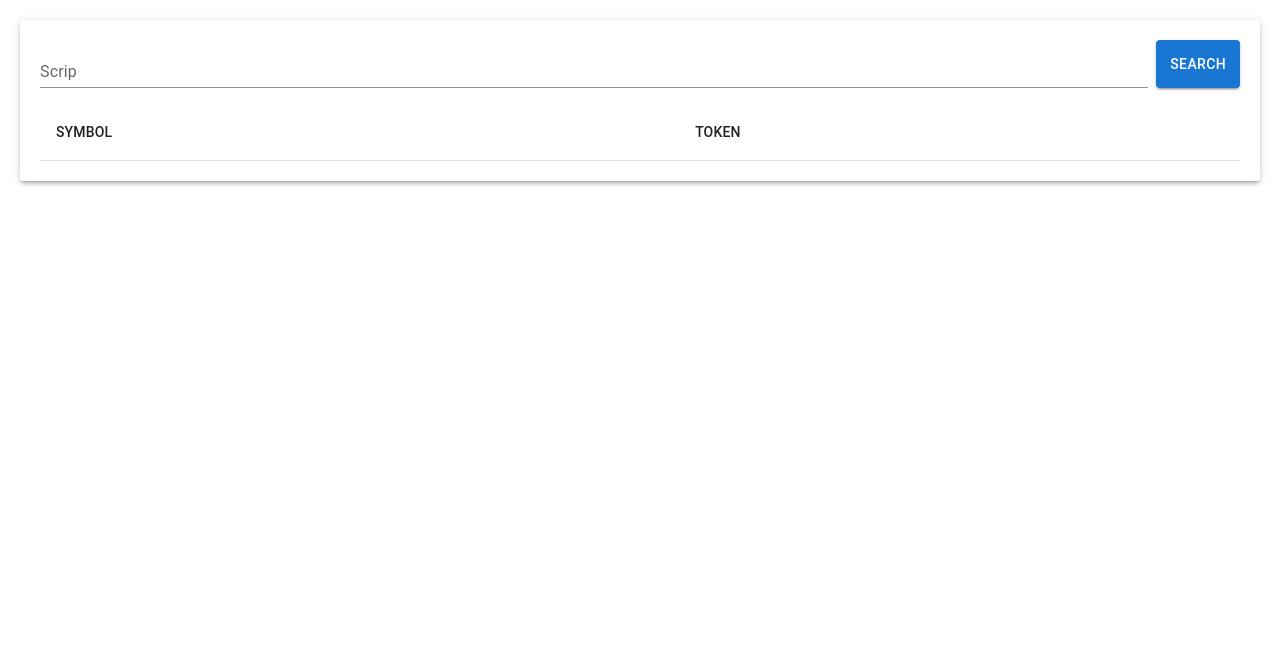
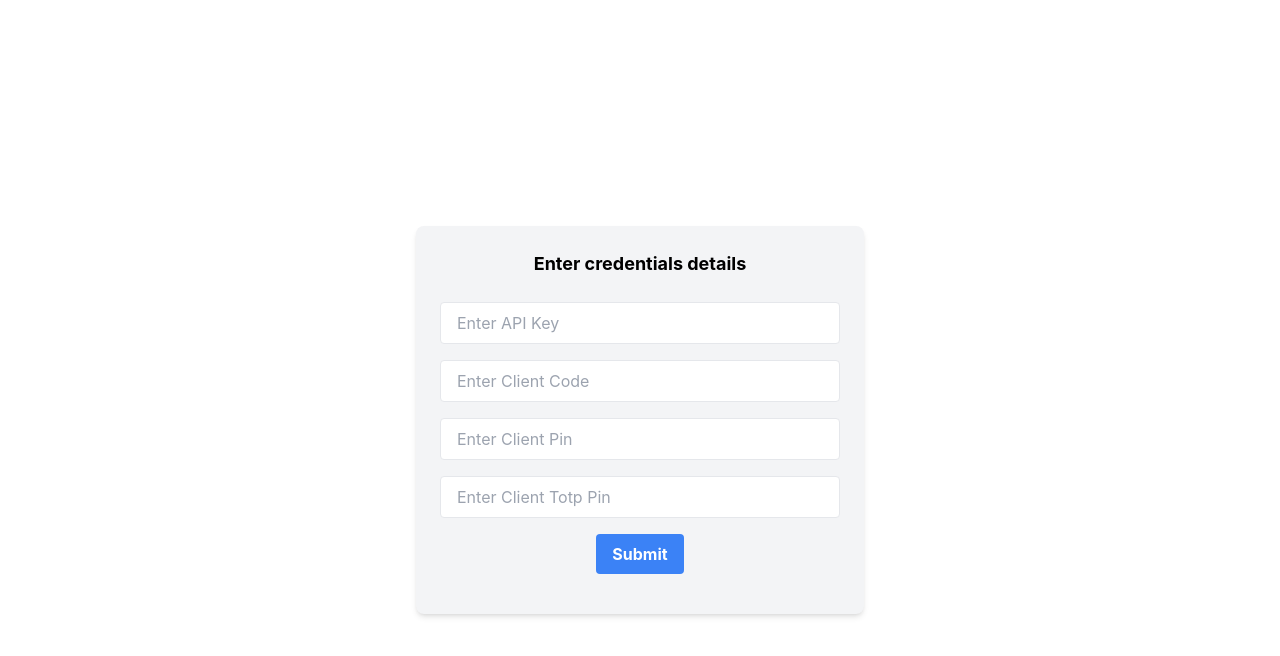
Before and after one commit to kunalrbhatia/smart_api_client, a React (Create React App) app: page / in a window 1280 px wide. Shown: the top 656 px of the page. Built offline with nearby package versions, Linux system fonts and the light colour scheme.

Commit message:
added few more components

```diff
--- a/src/App.tsx
+++ b/src/App.tsx
@@ -18,15 +18,32 @@ import axios from 'axios';
 import * as _ from 'lodash';
 import TableInput, { SelectedValue } from './components/TableInput/TableInput';
 import { GET_STOCK, ORB_ALGO } from './constants';
+import Credentails, { CredType } from './components/Credentails/Credentails';
+import { isCredFilled } from './utils/functions';
+import FullScreenLoader from './components/FullScreenLoader/FullScreenLoader';
 function App() {
+  const [credCheck, setCredCheck] = useState<boolean>(false);
+  const [cred, setCred] = useState<CredType>({
+    api_key: '',
+    client_code: '',
+    client_pin: '',
+    client_totp_pin: '',
+  });
+  useEffect(() => {
+    const storedCred = localStorage.getItem('credentials');
+    if (storedCred) {
+      const parsedCred: CredType = JSON.parse(storedCred);
+      setCred(parsedCred);
+    }
+  }, []);
   const [mtm, setMtm] = useState<string>('');
-  const [loading, setLoading] = useState(false);
+  const [isLoading, setIsLoading] = useState(false);
   const [selected_scrips, setSelected_scrips] =
     useState<{ symbol: string; token: string }[]>();
   const [scriptInput, setScriptInput] = useState<string>('');
   const [fetchedScrips, setFetchedScrips] = useState<rowType[]>([]);
   const runOrb = async (payload: payloadType) => {
-    setLoading(true);
+    setIsLoading(true);
     const config = {
       method: 'post',
       url: ORB_ALGO,
@@ -38,23 +55,23 @@ function App() {
     try {
       return await axios(config)
         .then((response: object) => {
-          setLoading(false);
+          setIsLoading(false);
           console.log(response);
           return response;
         })
         .catch((err) => {
-          setLoading(false);
+          setIsLoading(false);
           console.log(err);
         });
     } catch (err) {
-      setLoading(false);
+      setIsLoading(false);
       console.log(err);
     } finally {
-      setLoading(false);
+      setIsLoading(false);
     }
   };
   const fetchDataForAutoComplete = async () => {
-    setLoading(true);
+    setIsLoading(true);
     const payload = JSON.stringify({
       api_key: 'YK4WsJ6X',
       client_code: 'K94372',
@@ -74,18 +91,18 @@ function App() {
       try {
         await axios(config)
           .then((response: object) => {
-            setLoading(false);
+            setIsLoading(false);
             setFetchedScrips(_.get(response, 'data', []) || []);
           })
           .catch((err) => {
-            setLoading(false);
+            setIsLoading(false);
             console.log(err);
           });
       } catch (err) {
-        setLoading(false);
+        setIsLoading(false);
         console.log(err);
       } finally {
-        setLoading(false);
+        setIsLoading(false);
       }
     }
   };
@@ -133,9 +150,6 @@ function App() {
       setSelected_scrips(updatedScrips);
     }
   };
-  useEffect(() => {
-    console.log('selected_scrip: ', selected_scrips);
-  }, [selected_scrips]);
   const onScripInputChange = (event: object) => {
     const changedInput = _.get(event, 'target.value', '') || '';
     setScriptInput(changedInput);
@@ -152,10 +166,10 @@ function App() {
     for (let index = 0; index < data.length; index++) {
       const element = data[index];
       const payload: payloadType = {
-        api_key: 'YK4WsJ6X',
-        client_code: 'K94372',
-        client_pin: '5143',
-        client_totp_pin: '2RGK7VSYECJVZTPUN3Q5BGTD44',
+        api_key: cred.api_key,
+        client_code: cred.client_code,
+        client_pin: cred.client_pin,
+        client_totp_pin: cred.client_totp_pin,
         max_sl: element.maxSL?.toString() || '0',
         price: element.price?.toString() || '0',
         script_name: element.symbol.replace(/-EQ$/, ''),
@@ -167,9 +181,26 @@ function App() {
       else setMtm('0');
     }
   };
+  useEffect(() => {
+    setMtm('');
+  }, []);
+  useEffect(() => {
+    if (isCredFilled(cred)) {
+      setCredCheck(true);
+    } else {
+      setCredCheck(false);
+    }
+  }, [cred]);
   return (
     <div className="App">
-      {mtm === '' && (
+      {!credCheck && (
+        <Credentails
+          handleChange={(value, creds) => {
+            setCred(creds);
+          }}
+        />
+      )}
+      {mtm === '' && credCheck && (
         <Paper
           elevation={3}
           style={{
@@ -183,7 +214,7 @@ function App() {
             <TextField
               label="Scrip"
               variant="standard"
-              disabled={loading}
+              disabled={isLoading}
               onChange={onScripInputChange}
               value={scriptInput}
               fullWidth
@@ -252,9 +283,10 @@ function App() {
             }}
           />
         )}
-      {mtm !== '' && (
+      {mtm !== '' && credCheck && (
         <div className="text-xl mt-8 w-full text-center">{`MTM: ${mtm}`}</div>
       )}
+      <FullScreenLoader visible={isLoading} />
     </div>
   );
 }
--- /dev/null
+++ b/src/components/Credentails/Credentails.tsx
@@ -0,0 +1,101 @@
+import React, { useState } from 'react';
+import { isCredFilled } from '../../utils/functions';
+export type CredType = {
+  api_key: string;
+  client_code: string;
+  client_pin: string;
+  client_totp_pin: string;
+};
+type CredentailsType = {
+  handleChange: (isVerified: boolean, creds: CredType) => void;
+};
+const Credentails = ({ handleChange }: CredentailsType) => {
+  const [cred, setCred] = useState<CredType>({
+    api_key: '',
+    client_code: '',
+    client_pin: '',
+    client_totp_pin: '',
+  });
+  const saveToLocalStorage = (cred: CredType) => {
+    localStorage.setItem('credentials', JSON.stringify(cred));
+  };
+  return (
+    <div className="flex justify-center items-center h-screen">
+      <div className="container max-w-md bg-gray-100 p-6 rounded-lg shadow-md">
+        <div className="mb-4 flex justify-center">
+          <label className="block text-lg font-bold mb-2">
+            Enter credentials details
+          </label>
+        </div>
+        <div className="mb-4">
+          <input
+            type="text"
+            className="w-full px-4 py-2 border rounded"
+            placeholder="Enter API Key"
+            onChange={(event: React.ChangeEvent<HTMLInputElement>) => {
+              setCred((prev) => ({
+                ...prev,
+                api_key: event.target.value,
+              }));
+            }}
+          />
+        </div>
+        <div className="mb-4">
+          <input
+            type="text"
+            className="w-full px-4 py-2 border rounded"
+            placeholder="Enter Client Code"
+            onChange={(event: React.ChangeEvent<HTMLInputElement>) => {
+              setCred((prev) => ({
+                ...prev,
+                client_code: event.target.value,
+              }));
+            }}
+          />
+        </div>
+        <div className="mb-4">
+          <input
+            type="text"
+            className="w-full px-4 py-2 border rounded"
+            placeholder="Enter Client Pin"
+            onChange={(event: React.ChangeEvent<HTMLInputElement>) => {
+              setCred((prev) => ({
+                ...prev,
+                client_pin: event.target.value,
+              }));
+            }}
+          />
+        </div>
+        <div className="mb-4">
+          <input
+            type="text"
+            className="w-full px-4 py-2 border rounded"
+            placeholder="Enter Client Totp Pin"
+            onChange={(event: React.ChangeEvent<HTMLInputElement>) => {
+              setCred((prev) => ({
+                ...prev,
+                client_totp_pin: event.target.value,
+              }));
+            }}
+          />
+        </div>
+        <div className="mb-4 flex justify-center">
+          <button
+            className="bg-blue-500 hover:bg-blue-700 text-white font-bold py-2 px-4 rounded"
+            onClick={() => {
+              if (isCredFilled(cred)) {
+                handleChange(true, cred);
+                saveToLocalStorage(cred);
+              } else {
+                handleChange(false, cred);
+              }
+            }}
+          >
+            Submit
+          </button>
+        </div>
+      </div>
+    </div>
+  );
+};
+export default Credentails;
--- /dev/null
+++ b/src/components/FullScreenLoader/FullScreenLoader.tsx
@@ -0,0 +1,22 @@
+import React from 'react';
+type FullScreenLoaderType = { visible: boolean };
+const FullScreenLoader = ({ visible }: FullScreenLoaderType) => {
+  if (!visible) {
+    return null; // If the visible prop is false, don't render anything
+  }
+
+  return (
+    <div
+      className="fixed top-0 left-0 w-full h-full flex items-center justify-center bg-white bg-opacity-75 z-50"
+      role="status"
+    >
+      <div className="inline-block h-8 w-8 animate-spin rounded-full border-4 border-solid border-current border-r-transparent align-[-0.125em] motion-reduce:animate-[spin_1.5s_linear_infinite]">
+        <span className="!absolute !-m-px !h-px !w-px !overflow-hidden !whitespace-nowrap !border-0 !p-0 ![clip:rect(0,0,0,0)]">
+          Loading...
+        </span>
+      </div>
+    </div>
+  );
+};
+
+export default FullScreenLoader;
--- a/src/components/TableInput/TableInput.tsx
+++ b/src/components/TableInput/TableInput.tsx
@@ -3,19 +3,16 @@ import React, { useState } from 'react';
 export interface SelectedValue {
   symbol: string;
   token: string;
-  price?: number;
-  maxSL?: number;
+  price?: string;
+  maxSL?: string;
   tradeDirection?: string;
 }
-
 interface TableComponentProps {
-  data: SelectedValue[] | undefined;
+  data: SelectedValue[];
   onSubmit: (data: SelectedValue[]) => void;
 }
-
 const TableInput: React.FC<TableComponentProps> = ({ data, onSubmit }) => {
   const [editedData, setEditedData] = useState<SelectedValue[]>([]);
-
   const handleInputChange = (
     index: number,
     field: keyof SelectedValue,
@@ -25,11 +22,9 @@ const TableInput: React.FC<TableComponentProps> = ({ data, onSubmit }) => {
     newData[index] = { ...newData[index], [field]: value };
     setEditedData(newData);
   };
-
   const handleSubmit = () => {
     onSubmit(editedData);
   };
-
   return (
     <div>
       <table>
@@ -59,7 +54,17 @@ const TableInput: React.FC<TableComponentProps> = ({ data, onSubmit }) => {
               const classes = isLast
                 ? 'p-4'
                 : 'p-4 border-b border-blue-gray-50';
-              editedData.push({ symbol: item.symbol, token: item.token });
+              const newArray = [...editedData];
+              const existingIndex = newArray.findIndex(
+                (eitem) => eitem.symbol === item.symbol
+              );
+              if (existingIndex === -1) {
+                newArray.push({ symbol: item.symbol, token: item.token });
+                setEditedData(newArray);
+              } else {
+                editedData[existingIndex].symbol = item.symbol;
+                editedData[existingIndex].token = item.token;
+              }
               return (
                 <tr key={index}>
                   <td className={classes}>{item.symbol}</td>
--- /dev/null
+++ b/src/utils/functions.ts
@@ -0,0 +1,10 @@
+import { CredType } from '../components/Credentails/Credentails';
+
+export const isCredFilled = (cred: CredType): boolean => {
+  for (const key in cred) {
+    if (cred[key as keyof CredType] === '') {
+      return false;
+    }
+  }
+  return true;
+};
```
